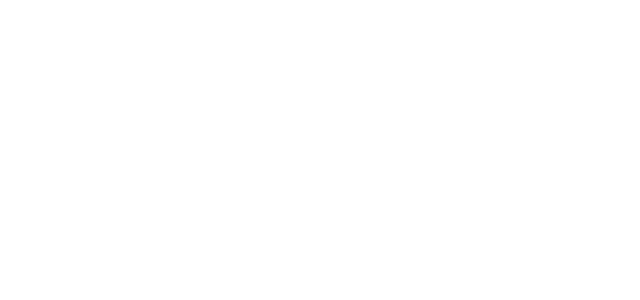
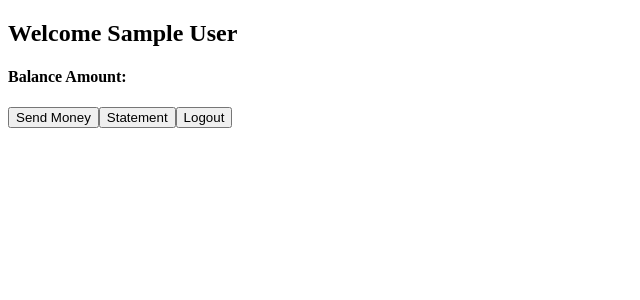
Before and after one commit to Mahalaxmi-Komuravelly/Account_Management_System, a React app in the folder frontend/: page /dashboard in a window 1280 px wide. Shown: the top 300 px of the page, without its empty margins (0-640 px from the left). Built offline with nearby package versions, Linux system fonts and the light colour scheme; sample sign-in values are in the browser's storage; the HTML template or start-up script is replaced by a standard one.

Commit message:
implement dashboard

```diff
--- a/frontend/src/context/AuthContext.jsx
+++ b/frontend/src/context/AuthContext.jsx
@@ -33,9 +33,9 @@
       password
     });
 
-    const { id, email: userEmail, token } = response.data.data;
+    const { id, name, email: userEmail, balance, token } = response.data.data;
 
-    const userData = { id, email: userEmail };
+    const userData = { id, name, email: userEmail, balance };
 
     localStorage.setItem("token", token);
     localStorage.setItem("user", JSON.stringify(userData));
--- a/frontend/src/pages/Dashboard.jsx
+++ b/frontend/src/pages/Dashboard.jsx
@@ -1,11 +1,30 @@
 import React from 'react'
-
+import { useAuth } from '../context/AuthContext'
+import { useNavigate } from 'react-router-dom';
 const Dashboard = () => {
-  return (
-    <div>
-
-    </div>
-  )
+    const { user, logout } = useAuth();
+    const navigate = useNavigate();
+    if (!user) return <p>Loading user...</p>
+    return (
+        <div>
+            <h2>Welcome {user.name}</h2>
+            <h4>Balance Amount: {user.balance}</h4>
+            <button onClick={() =>
+                navigate("/money-transfer")
+            }>
+                Send Money
+            </button>
+            <button onClick={() =>
+                navigate("/account-statement")
+            }>
+                Statement
+            </button>
+            <button onClick={() => {
+                logout()
+                navigate("/login")
+            }}>Logout</button>
+        </div>
+    )
 }
 
 export default Dashboard
```
